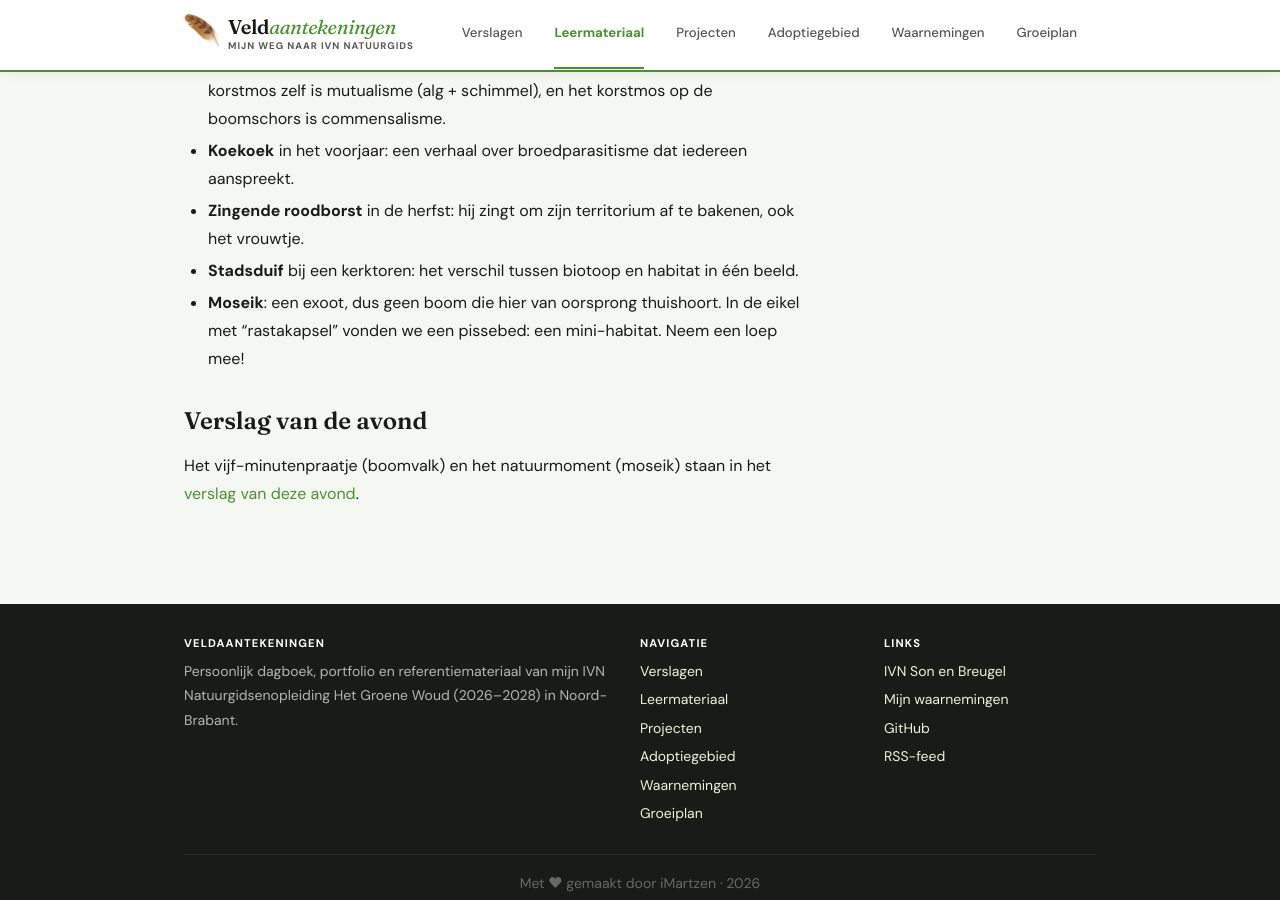
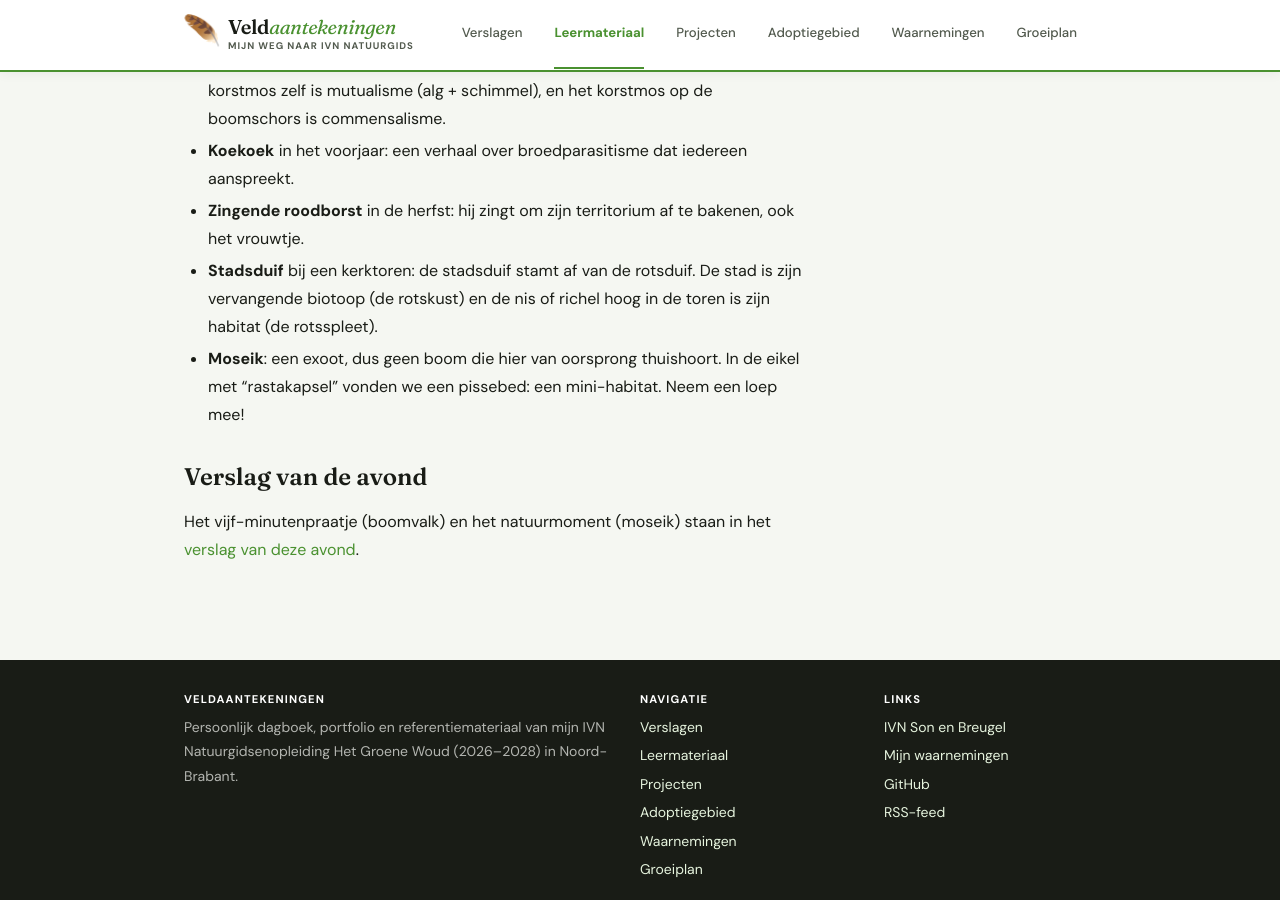
Before and after one commit to iMartzen/natuurgids, a Jekyll site: the page built from _aantekeningen/ecologie-les-1.md, in a window 1280 px wide and 900 px high, scrolled down 5407 px. Built offline with Jekyll 4.4.1, drawn with Linux system fonts in a browser that asks for light colours.

Commit message:
fix: gidstip stadsduif verduidelijkt
Co-Authored-By: Claude Opus 5.5 <noreply@anthropic.com>

```diff
--- a/_aantekeningen/ecologie-les-1.md
+++ b/_aantekeningen/ecologie-les-1.md
@@ -138,7 +138,7 @@ Een ecosysteem bestaat uit **biotische en abiotische factoren die samenwerken**.
 - **Korstmos** is mooi omdat je twee vormen van symbiose in één keer laat zien. Het korstmos zelf is mutualisme (alg + schimmel), en het korstmos op de boomschors is commensalisme.
 - **Koekoek** in het voorjaar: een verhaal over broedparasitisme dat iedereen aanspreekt.
 - **Zingende roodborst** in de herfst: hij zingt om zijn territorium af te bakenen, ook het vrouwtje.
-- **Stadsduif** bij een kerktoren: het verschil tussen biotoop en habitat in één beeld.
+- **Stadsduif** bij een kerktoren: de stadsduif stamt af van de rotsduif. De stad is zijn vervangende biotoop (de rotskust) en de nis of richel hoog in de toren is zijn habitat (de rotsspleet).
 - **Moseik**: een exoot, dus geen boom die hier van oorsprong thuishoort. In de eikel met "rastakapsel" vonden we een pissebed: een mini-habitat. Neem een loep mee!
 
 ## Verslag van de avond
```
